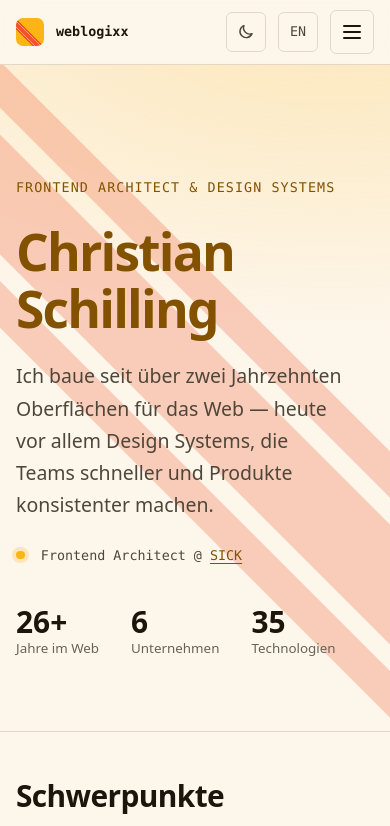
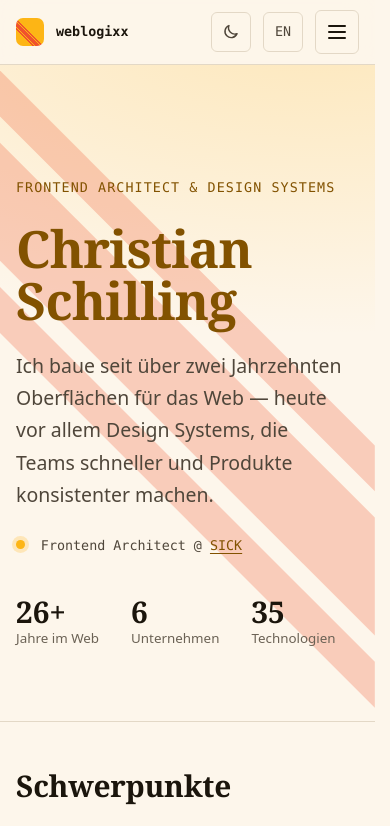
Before and after one commit to weblogixx/weblogixx.de, an Astro site: page / in a window 390 px wide. Shown: the top 826 px of the page. Built offline with nearby package versions, Linux system fonts and the light colour scheme; Astro itself is replaced by a stand-in of ours; a web font is replaced by a local one.

Commit message:
Font and fixes

```diff
--- a/package.json
+++ b/package.json
@@ -11,18 +11,16 @@
     "lint:fix": "oxlint --fix",
     "format": "oxfmt",
     "format:check": "oxfmt --check",
-    "check": "astro check && oxlint && oxfmt --check",
-    "deploy": "npm run build && gh-pages -d dist -t -r https://github.com/weblogixx/weblogixx.github.io.git -b gh-pages -m 'Deploy weblogixx.de'"
+    "check": "astro check && oxlint && oxfmt --check"
   },
   "dependencies": {
-    "@fontsource-variable/bricolage-grotesque": "^5.3.0",
+    "@fontsource-variable/fraunces": "^5.3.0",
     "@fontsource-variable/inter": "^5.3.0",
     "@fontsource-variable/jetbrains-mono": "^5.3.0",
     "astro": "^7.4.12"
   },
   "devDependencies": {
     "@astrojs/check": "^0.9.12",
-    "gh-pages": "^6.3.0",
     "oxfmt": "^0.78.0",
     "oxlint": "^1.93.0",
     "typescript": "^6.0.3"
--- a/src/components/CompanyLogo.astro
+++ b/src/components/CompanyLogo.astro
@@ -89,7 +89,7 @@ const letters = (
     font-family: var(--font-display);
     font-weight: 700;
     font-size: 1.25rem;
-    letter-spacing: -0.02em;
+    letter-spacing: 0;
   }
   .full.lettermark {
     font-size: 1.6rem;
--- a/src/components/Header.astro
+++ b/src/components/Header.astro
@@ -45,7 +45,7 @@ const switchHref = altPath ?? href(routes[page][other]);
       {other.toUpperCase()}
     </a>
 
-    <button class="menu-toggle" type="button" aria-controls="site-nav" aria-expanded="false" hidden>
+    <button class="menu-toggle" type="button" aria-controls="site-nav" aria-expanded="false">
       <span class="visually-hidden">{t('nav.toggle')}</span>
       <span class="burger" aria-hidden="true"></span>
     </button>
@@ -58,9 +58,7 @@ const switchHref = altPath ?? href(routes[page][other]);
   const nav = header?.querySelector<HTMLElement>('nav');
 
   if (header && toggle && nav) {
-    // JS available → collapsible menu on small screens (CSS keys off this attribute).
-    header.dataset.menu = '';
-    toggle.hidden = false;
+    // The collapsed layout is CSS (:root[data-js], set before first paint) — no layout jump here.
 
     const setOpen = (open: boolean) => {
       toggle.setAttribute('aria-expanded', String(open));
@@ -237,21 +235,21 @@ const switchHref = altPath ?? href(routes[page][other]);
     }
 
     /* Without JS: nav wraps into a scrollable second row. */
-    .header:not([data-menu]) .bar {
+    :global(:root:not([data-js])) .header .bar {
       flex-wrap: wrap;
       padding-block: var(--space-2);
     }
-    .header:not([data-menu]) nav {
+    :global(:root:not([data-js])) .header nav {
       order: 3;
       width: 100%;
       overflow-x: auto;
     }
 
     /* With JS: collapsible panel. */
-    [data-menu] .menu-toggle {
+    :global(:root[data-js]) .header .menu-toggle {
       display: grid;
     }
-    [data-menu] nav {
+    :global(:root[data-js]) .header nav {
       position: absolute;
       top: 100%;
       left: 0;
@@ -269,7 +267,7 @@ const switchHref = altPath ?? href(routes[page][other]);
         transform 200ms,
         visibility 0s 200ms;
     }
-    [data-menu][data-open] nav {
+    :global(:root[data-js]) [data-open] nav {
       visibility: visible;
       opacity: 1;
       transform: none;
@@ -277,11 +275,11 @@ const switchHref = altPath ?? href(routes[page][other]);
         opacity 200ms,
         transform 200ms;
     }
-    [data-menu] ul {
+    :global(:root[data-js]) .header ul {
       flex-direction: column;
       gap: var(--space-1);
     }
-    [data-menu] nav a {
+    :global(:root[data-js]) .header nav a {
       padding: var(--space-3) var(--space-4);
       font-size: var(--step-1);
       font-family: var(--font-display);
@@ -290,7 +288,7 @@ const switchHref = altPath ?? href(routes[page][other]);
   }
 
   @media (prefers-reduced-motion: reduce) {
-    [data-menu] nav,
+    :global(:root[data-js]) .header nav,
     .burger,
     .burger::before,
     .burger::after {
--- a/src/components/ModeToggle.astro
+++ b/src/components/ModeToggle.astro
@@ -8,7 +8,7 @@ interface Props {
 const t = useT(Astro.props.lang);
 ---
 
-<button class="mode-toggle" type="button" aria-pressed="false" data-mode-toggle hidden>
+<button class="mode-toggle" type="button" aria-pressed="false" data-mode-toggle>
   <span class="visually-hidden">{t('mode.light')}</span>
   <!-- sun: shown in dark mode (→ switch to light) -->
   <svg class="icon sun" viewBox="0 0 24 24" aria-hidden="true">
@@ -67,7 +67,6 @@ const t = useT(Astro.props.lang);
   let target: boolean | undefined;
 
   for (const button of document.querySelectorAll<HTMLButtonElement>('[data-mode-toggle]')) {
-    button.hidden = false;
     button.addEventListener('click', () => {
       const next = !(target ?? isLight());
       target = next;
@@ -100,7 +99,8 @@ const t = useT(Astro.props.lang);
     border-color: var(--primary);
     color: var(--primary);
   }
-  .mode-toggle[hidden] {
+  /* JS-only control: out of the layout without JS (data-js is set before first paint). */
+  :global(:root:not([data-js])) .mode-toggle {
     display: none;
   }
   .icon {
--- a/src/layouts/Base.astro
+++ b/src/layouts/Base.astro
@@ -1,5 +1,9 @@
 ---
 import '../styles/global.css';
+// Same files as src/styles/fonts.css → preloaded so they're ready for the first frame.
+import interFont from '@fontsource-variable/inter/files/inter-latin-wght-normal.woff2?url';
+import monoFont from '@fontsource-variable/jetbrains-mono/files/jetbrains-mono-latin-wght-normal.woff2?url';
+import displayFont from '@fontsource-variable/fraunces/files/fraunces-latin-full-normal.woff2?url';
 import Header from '../components/Header.astro';
 import Footer from '../components/Footer.astro';
 import type { Locale } from '../data/types';
@@ -35,8 +39,11 @@ const site = Astro.site ?? new URL('https://weblogixx.github.io');
     <meta name="theme-color" content="#faf6ee" media="(prefers-color-scheme: light)" />
     <meta name="theme-color" content="#1c1813" media="(prefers-color-scheme: dark)" />
     <script is:inline>
-      // Apply a saved light/dark choice before first paint (no flash).
-      // Without one, CSS follows the OS setting.
+      // Runs before first paint:
+      // - data-js lets CSS lay out JS-only controls (mode toggle, mobile menu) from the first frame,
+      //   so the header doesn't jump when their scripts load.
+      // - Apply a saved light/dark choice (no flash). Without one, CSS follows the OS setting.
+      document.documentElement.dataset.js = '';
       (() => {
         try {
           const mode = localStorage.getItem('vintera-mode');
@@ -48,6 +55,11 @@ const site = Astro.site ?? new URL('https://weblogixx.github.io');
         } catch {}
       })();
     </script>
+    {
+      [interFont, monoFont, displayFont].map((font) => (
+        <link rel="preload" href={font} as="font" type="font/woff2" crossorigin />
+      ))
+    }
     <link rel="icon" type="image/svg+xml" href={href('/favicon.svg')} />
     <link rel="canonical" href={new URL(Astro.url.pathname, site)} />
     <link rel="alternate" hreflang={other} href={new URL(altHref, site)} />
--- /dev/null
+++ b/src/styles/fonts.css
@@ -0,0 +1,40 @@
+/*
+ * Self-hosted fonts (files from Fontsource), declared here instead of importing
+ * Fontsource's CSS so we control `font-display`.
+ *
+ * `optional`: the browser waits up to ~100 ms for the font and never swaps later.
+ * Cached fonts always make it → no fallback-then-redraw flicker when switching
+ * pages. The files are also preloaded in Base.astro, so first visits usually make
+ * it too; on a very slow first visit the fallback is kept for that page only.
+ *
+ * Latin subset only (covers German incl. ä ö ü ß). Paths are relative so Vite
+ * fingerprints them; Base.astro imports the same files for <link rel="preload">.
+ */
+
+@font-face {
+  font-family: 'Inter Variable';
+  font-style: normal;
+  font-weight: 100 900;
+  font-display: optional;
+  src: url('../../node_modules/@fontsource-variable/inter/files/inter-latin-wght-normal.woff2')
+    format('woff2-variations');
+}
+
+@font-face {
+  font-family: 'JetBrains Mono Variable';
+  font-style: normal;
+  font-weight: 100 800;
+  font-display: optional;
+  src: url('../../node_modules/@fontsource-variable/jetbrains-mono/files/jetbrains-mono-latin-wght-normal.woff2')
+    format('woff2-variations');
+}
+
+/* All axes: wght, opsz, SOFT, WONK. */
+@font-face {
+  font-family: 'Fraunces Variable';
+  font-style: normal;
+  font-weight: 100 900;
+  font-display: optional;
+  src: url('../../node_modules/@fontsource-variable/fraunces/files/fraunces-latin-full-normal.woff2')
+    format('woff2-variations');
+}
--- a/src/styles/global.css
+++ b/src/styles/global.css
@@ -1,6 +1,4 @@
-@import '@fontsource-variable/bricolage-grotesque';
-@import '@fontsource-variable/inter';
-@import '@fontsource-variable/jetbrains-mono';
+@import './fonts.css';
 @import './vintera.css';
 
 *,
@@ -11,6 +9,12 @@
 
 html {
   background: var(--bg);
+  /* Reserve the scrollbar's space on every page, so centered content (header/nav) doesn't
+     shift sideways between short and long pages with classic (non-overlay) scrollbars. */
+  scrollbar-gutter: stable;
+  scrollbar-color: var(--scrollbar-thumb) var(--scrollbar-track);
+  /* Inherited; only fonts with these axes (Fraunces) react, Inter/JetBrains Mono ignore them. */
+  font-variation-settings: var(--font-display-axes);
   -webkit-text-size-adjust: 100%;
   scroll-behavior: smooth;
 }
@@ -39,8 +43,9 @@ h2,
 h3,
 h4 {
   font-family: var(--font-display);
+  font-weight: 700;
   line-height: 1.1;
-  letter-spacing: -0.02em;
+  letter-spacing: -0.01em;
   margin: 0;
   text-wrap: balance;
 }
--- a/src/styles/vintera.css
+++ b/src/styles/vintera.css
@@ -89,6 +89,12 @@
     oklch(0.5 calc(var(--p-c) * 0.14) var(--p-h)),
     oklch(0.6 calc(var(--p-c) * 0.12) var(--p-h))
   );
+  /* Scrollbar: muted Vintera thumb on the page background; follows the career tint. */
+  --scrollbar-thumb: light-dark(
+    oklch(0.78 calc(var(--p-c) * 0.55) var(--p-h)),
+    oklch(0.42 calc(var(--p-c) * 0.6) var(--p-h))
+  );
+  --scrollbar-track: var(--bg);
   --shadow: light-dark(oklch(0.3 0.03 var(--p-h) / 0.14), oklch(0 0 0 / 0.45));
 
   /* ---- Swatch scales (fixed lightness steps, theme hue/chroma) ---- */
@@ -107,7 +113,9 @@
   --accent-700: oklch(0.46 calc(var(--a-c) * 0.8) var(--a-h));
 
   /* ---- Type ---- */
-  --font-display: 'Bricolage Grotesque Variable', ui-sans-serif, system-ui, sans-serif;
+  /* Fraunces with its SOFT/WONK axes: the Cooper-ish 70s soft serif. */
+  --font-display: 'Fraunces Variable', Georgia, 'Times New Roman', serif;
+  --font-display-axes: 'SOFT' 100, 'WONK' 1;
   --font-body: 'Inter Variable', ui-sans-serif, system-ui, sans-serif;
   --font-mono: 'JetBrains Mono Variable', ui-monospace, 'SF Mono', Menlo, monospace;
 
--- a/src/views/HomeView.astro
+++ b/src/views/HomeView.astro
@@ -158,10 +158,11 @@ const stats = [
   }
   h1 {
     font-size: var(--step-5);
-    font-weight: 700;
+    font-weight: 800;
     color: var(--primary);
     max-width: 10ch;
-    letter-spacing: -0.035em;
+    letter-spacing: -0.015em;
+    line-height: 1;
   }
   .now {
     font-family: var(--font-mono);
```
Also changed, not shown: src/views/CareerView.astro (+17 -5 lines), .claude/launch.json (added), .github/workflows/deploy.yml (added), README.md, 2 other files.
